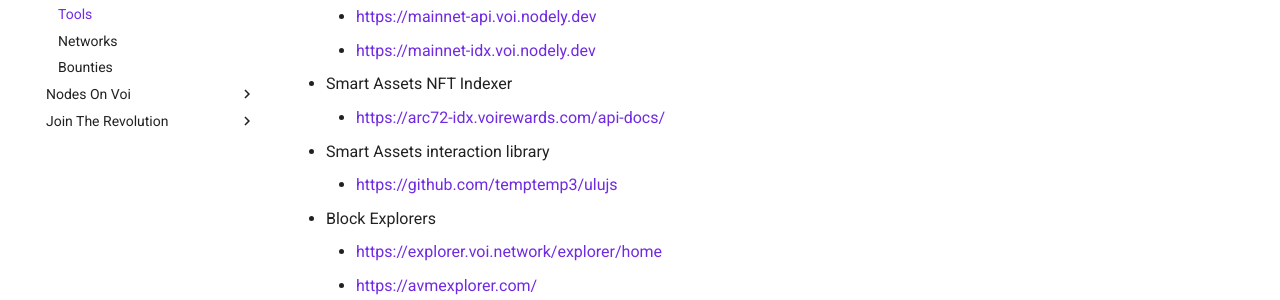
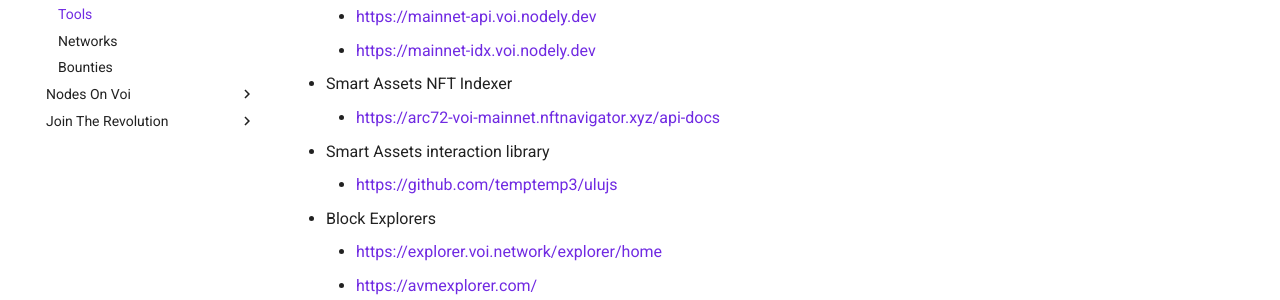
Before and after one commit to VoiNetwork/learn-more, an MkDocs documentation site: the page built from docs/developers/tools.md, in a window 1280 px wide. Shown: the part 385-685 px from the top of the page. Built offline with MkDocs 1.6.1 and Material for MkDocs 9.7.7, drawn with Linux system fonts in a browser that asks for light colours; plug-ins that fetch from the network failed and are left out; comment, search, counter and statistics services are not loaded; some of the changed lines change nothing that is shown.

Commit message:
Update arc72 indexer url for mainnet

```diff
--- a/docs/developers/tools.md
+++ b/docs/developers/tools.md
@@ -12,7 +12,7 @@
     * [https://mainnet-api.voi.nodely.dev](https://mainnet-api.voi.nodely.dev)
     * [https://mainnet-idx.voi.nodely.dev](https://mainnet-idx.voi.nodely.dev)
 * Smart Assets NFT Indexer
-    * [https://arc72-idx.voirewards.com/api-docs/](https://arc72-idx.voirewards.com/api-docs)
+    * [https://arc72-voi-mainnet.nftnavigator.xyz/api-docs](https://arc72-voi-mainnet.nftnavigator.xyz/api-docs)
 * Smart Assets interaction library
     * [https://github.com/temptemp3/ulujs](https://github.com/temptemp3/ulujs)
 * Block Explorers
```
